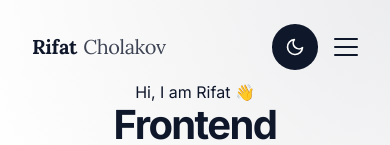
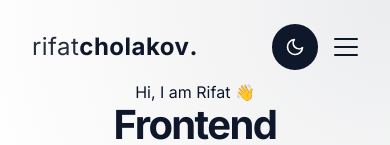
Before and after one commit to rifatcholakov/My-Dev-Portfolio-Site, a React (Vite) app: page / in a window 390 px wide. Shown: the top 145 px of the page. Built offline with nearby package versions, Linux system fonts and the light colour scheme.

Commit message:
feat: Implement Navbar and Footer components with responsive design, navigation, and theme toggling functionality.

```diff
--- a/src/components/Footer.tsx
+++ b/src/components/Footer.tsx
@@ -10,7 +10,7 @@ const Footer: React.FC = () => {
                 <div className="footer-grid">
                     <div className="footer-brand">
                         <a href="#" className="logo">
-                            <span className="logo-first">Rifat</span> <span className="logo-last">Cholakov</span>
+                            <span className="logo-primary">rifat</span><span className="logo-accent">cholakov</span><span className="logo-dot">.</span>
                         </a>
                         <p className="footer-bio">
                             Engineering high-performance digital experiences with a focus on architectural integrity,
--- a/src/components/Navbar.css
+++ b/src/components/Navbar.css
@@ -24,22 +24,42 @@
 }
 
 .logo {
-    font-size: 1.25rem;
-    font-family: var(--font-serif);
-    letter-spacing: -0.02em;
+    font-size: 1.5rem;
+    font-family: var(--font-sans);
+    letter-spacing: 0.02em;
     color: var(--text-primary);
     display: flex;
-    gap: 0.4rem;
+    align-items: center;
+    text-transform: lowercase;
+    transition: all 0.4s cubic-bezier(0.16, 1, 0.3, 1);
+    cursor: pointer;
 }
 
-.logo-first {
-    font-weight: 800;
+.logo:hover {
+    letter-spacing: 0.04em;
 }
 
-.logo-last {
+.logo-primary {
     font-weight: 400;
-    opacity: 0.8;
+    opacity: 0.9;
 }
+
+.logo-accent {
+    font-weight: 800;
+    color: var(--accent-primary);
+}
+
+.logo-dot {
+    color: var(--accent-primary);
+    font-weight: 900;
+    transition: all 0.4s ease;
+}
+
+.logo:hover .logo-dot {
+    filter: drop-shadow(0 0 10px var(--accent-primary));
+    transform: scale(1.4);
+}
+
 
 .nav-links {
     display: flex;
--- a/src/components/Navbar.tsx
+++ b/src/components/Navbar.tsx
@@ -30,7 +30,7 @@ const Navbar: React.FC<NavbarProps> = ({ theme, toggleTheme }) => {
         <nav className={`navbar ${scrolled ? 'scrolled' : ''} ${isMenuOpen ? 'menu-open' : ''}`}>
             <div className="container nav-container">
                 <a href="#" className="logo" onClick={closeMenu}>
-                    <span className="logo-first">Rifat</span> <span className="logo-last">Cholakov</span>
+                    <span className="logo-primary">rifat</span><span className="logo-accent">cholakov</span><span className="logo-dot">.</span>
                 </a>
 
                 {/* Backdrop */}
```
